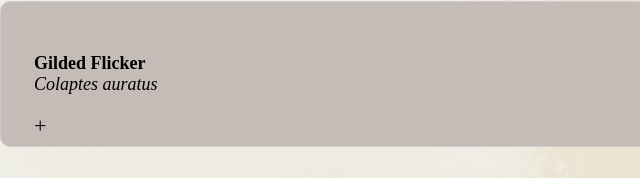
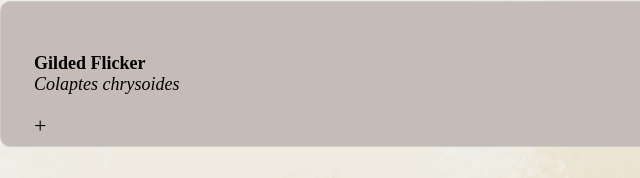
Before and after one commit to leilabc1/BirbofAmericas, a plain HTML site: page SouthwestRegion.html in a window 1280 px wide. Shown: the part 2648-2826 px from the top of the page, 0-640 px from the left. Drawn offline with Linux system fonts and the light colour scheme.

Commit message:
Update SouthwestRegion.html

```diff
--- a/SouthwestRegion.html
+++ b/SouthwestRegion.html
@@ -159,7 +159,7 @@
 <div class = "bird-card-V2">
     <details>
     <summary class = "bird-name-V2">
-        <p> <b>Gilded Flicker</b> <br><i>Colaptes auratus</i></p></summary>
+        <p> <b>Gilded Flicker</b> <br><i>Colaptes chrysoides</i></p></summary>
         <ul>
             <li>Located in: Found across nearly all of North America, parts of Central America, and Cuba. Northern
                 populations migrate short distances south for the winter.</li>
```
